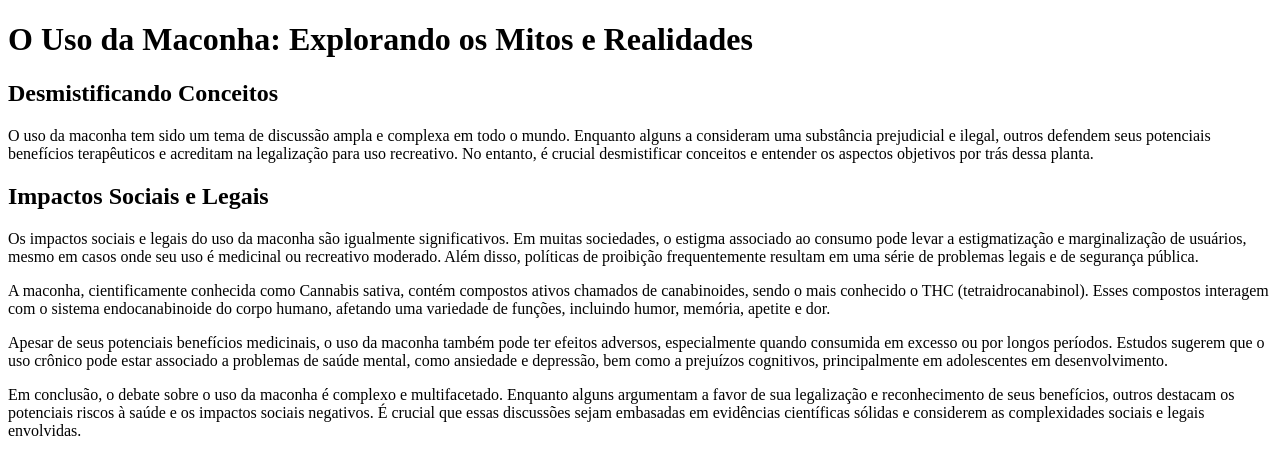
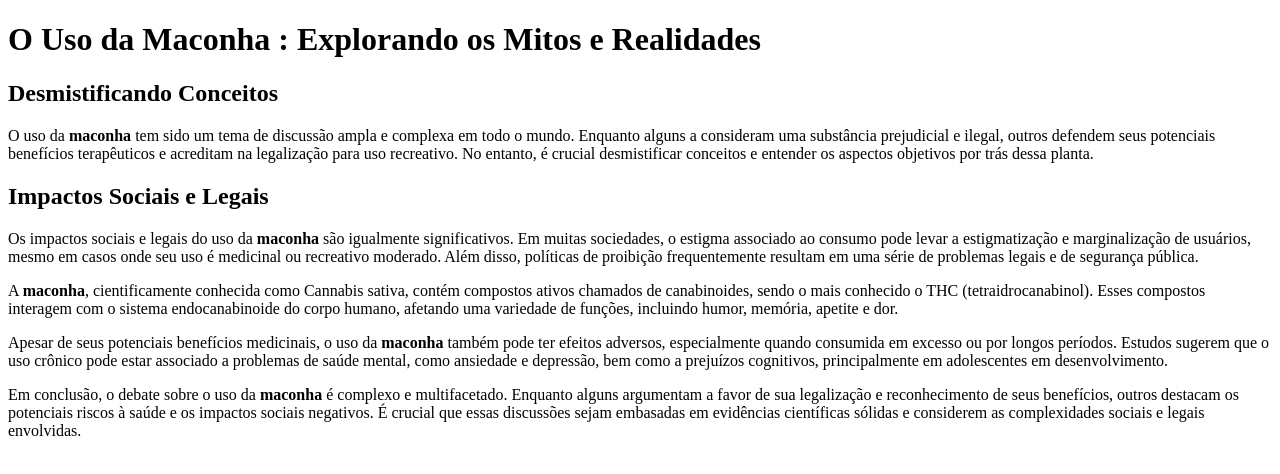
Before and after one commit to erickm31/tarefa-de-dw, a plain HTML site: page index.html in a window 1280 px wide. Drawn offline with Linux system fonts and the light colour scheme.

Commit message:
botei link

```diff
--- a/index.html
+++ b/index.html
@@ -4,16 +4,19 @@
     <meta charset="UTF-8">
     <meta name="viewport" content="width=device-width, initial-scale=1.0">
     <title>JN</title>
+    <link rel="stylesheet" href="./css">
+
 </head>
 <body>
-    <h1>O Uso da Maconha: Explorando os Mitos e Realidades</h1>
+
+    <h1>O Uso da <strong><span> Maconha</strong></span> : Explorando os Mitos e Realidades</h1>
     <h2>Desmistificando Conceitos</h2>
-    <p>O uso da maconha tem sido um tema de discussão ampla e complexa em todo o mundo. Enquanto alguns a consideram uma substância prejudicial e ilegal, outros defendem seus potenciais benefícios terapêuticos e acreditam na legalização para uso recreativo. No entanto, é crucial desmistificar conceitos e entender os aspectos objetivos por trás dessa planta.</p>
+    <p>O uso da <strong><span>maconha</strong></span> tem sido um tema de discussão ampla e complexa em todo o mundo. Enquanto alguns a consideram uma substância prejudicial e ilegal, outros defendem seus potenciais benefícios terapêuticos e acreditam na legalização para uso recreativo. No entanto, é crucial desmistificar conceitos e entender os aspectos objetivos por trás dessa planta.</p>
     <h2>Impactos Sociais e Legais</h2>
-    <p>Os impactos sociais e legais do uso da maconha são igualmente significativos. Em muitas sociedades, o estigma associado ao consumo pode levar a estigmatização e marginalização de usuários, mesmo em casos onde seu uso é medicinal ou recreativo moderado. Além disso, políticas de proibição frequentemente resultam em uma série de problemas legais e de segurança pública.</p>
-    <p>A maconha, cientificamente conhecida como Cannabis sativa, contém compostos ativos chamados de canabinoides, sendo o mais conhecido o THC (tetraidrocanabinol). Esses compostos interagem com o sistema endocanabinoide do corpo humano, afetando uma variedade de funções, incluindo humor, memória, apetite e dor.</p>
-    <p>Apesar de seus potenciais benefícios medicinais, o uso da maconha também pode ter efeitos adversos, especialmente quando consumida em excesso ou por longos períodos. Estudos sugerem que o uso crônico pode estar associado a problemas de saúde mental, como ansiedade e depressão, bem como a prejuízos cognitivos, principalmente em adolescentes em desenvolvimento.</p>
-    <p>Em conclusão, o debate sobre o uso da maconha é complexo e multifacetado. Enquanto alguns argumentam a favor de sua legalização e reconhecimento de seus benefícios, outros destacam os potenciais riscos à saúde e os impactos sociais negativos. É crucial que essas discussões sejam embasadas em evidências científicas sólidas e considerem as complexidades sociais e legais envolvidas.</p>
+    <p>Os impactos sociais e legais do uso da <strong><span>maconha</strong></span> são igualmente significativos. Em muitas sociedades, o estigma associado ao consumo pode levar a estigmatização e marginalização de usuários, mesmo em casos onde seu uso é medicinal ou recreativo moderado. Além disso, políticas de proibição frequentemente resultam em uma série de problemas legais e de segurança pública.</p>
+    <p>A <strong><span>maconha</strong></span>, cientificamente conhecida como Cannabis sativa, contém compostos ativos chamados de canabinoides, sendo o mais conhecido o THC (tetraidrocanabinol). Esses compostos interagem com o sistema endocanabinoide do corpo humano, afetando uma variedade de funções, incluindo humor, memória, apetite e dor.</p>
+    <p>Apesar de seus potenciais benefícios medicinais, o uso da <strong><span>maconha</strong></span> também pode ter efeitos adversos, especialmente quando consumida em excesso ou por longos períodos. Estudos sugerem que o uso crônico pode estar associado a problemas de saúde mental, como ansiedade e depressão, bem como a prejuízos cognitivos, principalmente em adolescentes em desenvolvimento.</p>
+    <p>Em conclusão, o debate sobre o uso da <strong><span>maconha</strong></span> é complexo e multifacetado. Enquanto alguns argumentam a favor de sua legalização e reconhecimento de seus benefícios, outros destacam os potenciais riscos à saúde e os impactos sociais negativos. É crucial que essas discussões sejam embasadas em evidências científicas sólidas e considerem as complexidades sociais e legais envolvidas.</p>
 
 
 </body>
```
Also changed, not shown: 1 other file.
